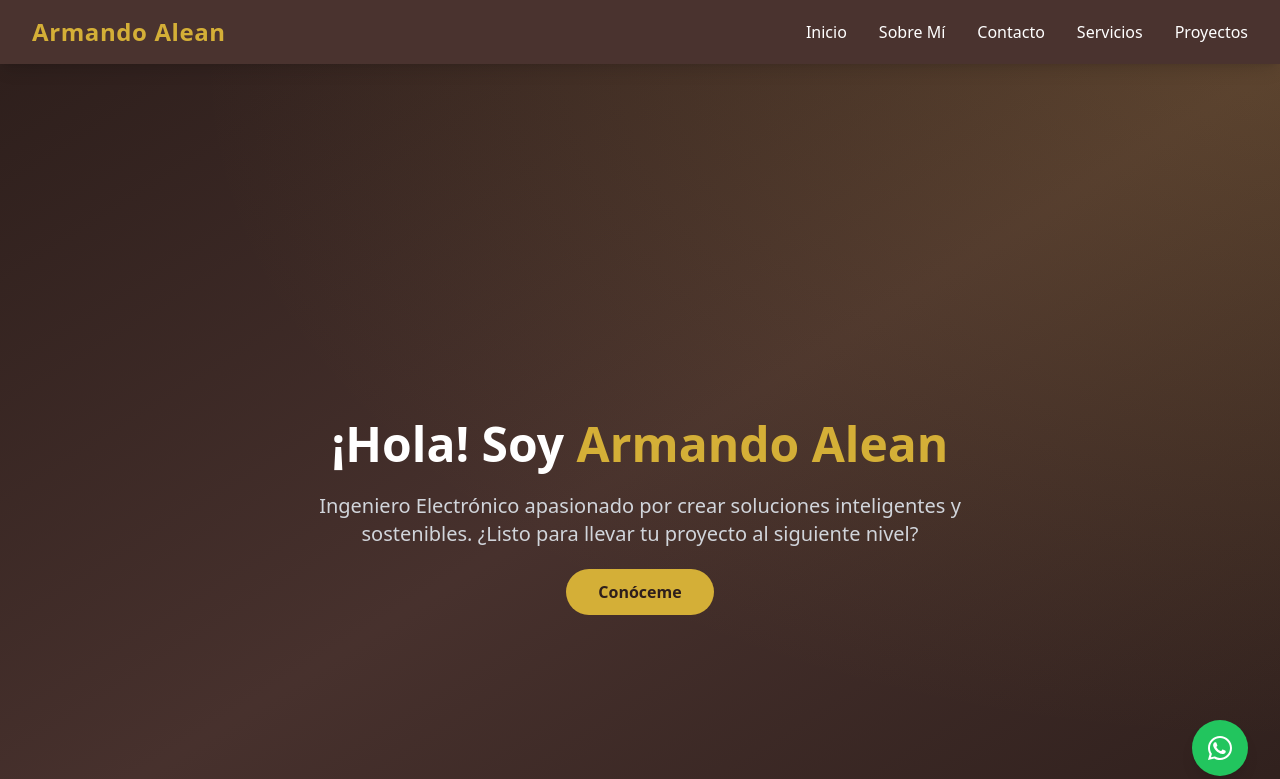
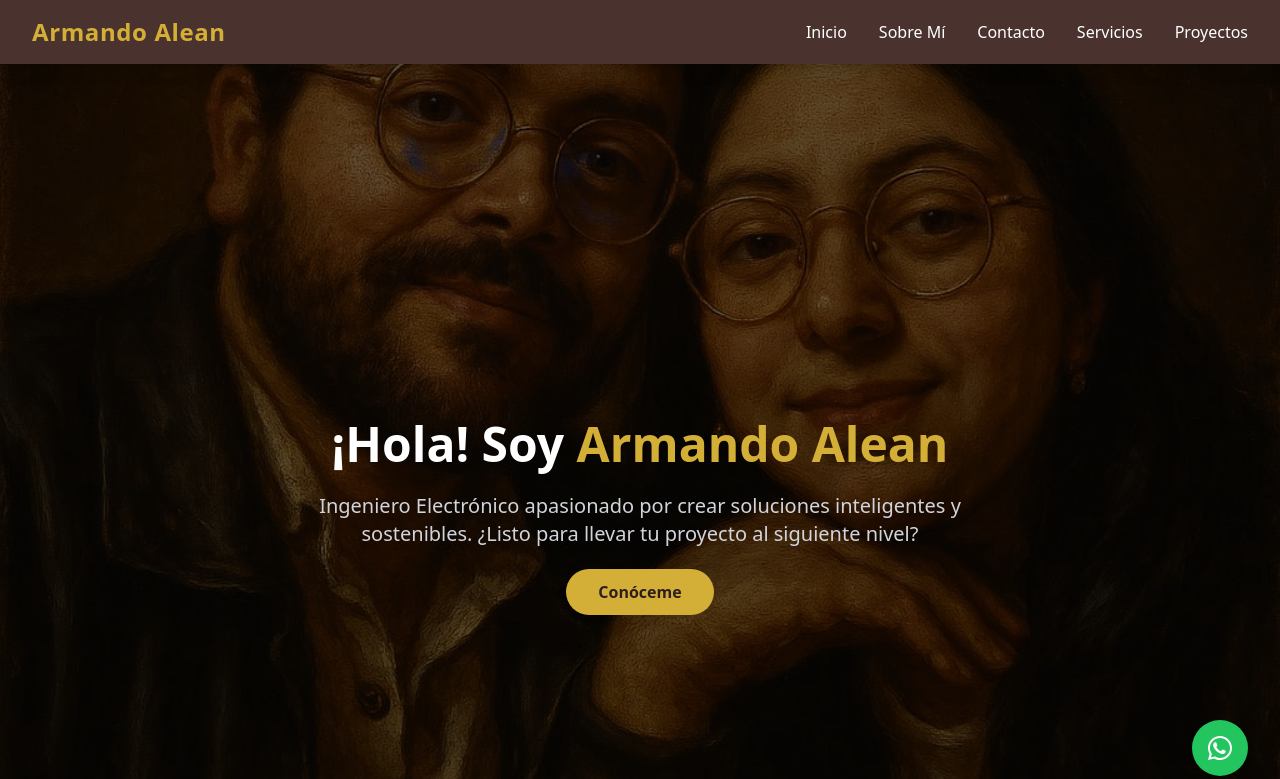
Before and after one commit to Ajaleang/portafolio-hv, a React (Vite) app: page / in a window 1280 px wide. Shown: the top 779 px of the page. Built offline with nearby package versions, Linux system fonts and the light colour scheme.

Commit message:
Update co fondo de la pagina

```diff
--- a/src/components/AboutMe.tsx
+++ b/src/components/AboutMe.tsx
@@ -1,10 +1,14 @@
 export default function AboutMe() {
+    const basePath = import.meta.env.BASE_URL;
+
     return (
       <section className="bg-cafe text-white py-20 px-6 md:px-20" id="about">
         <div className="max-w-6xl mx-auto flex flex-col md:flex-row items-center md:items-start gap-12">
-          <div className="w-48 h-48 md:w-64 md:h-64 rounded-xl shadow-2xl border-4 border-dorado bg-cafe-claro flex-shrink-0 flex items-center justify-center">
-            <span className="text-6xl md:text-7xl font-extrabold text-dorado select-none">AA</span>
-          </div>
+          <img
+            src={`${basePath}profile.jpg`}
+            alt="Armando Alean"
+            className="w-64 h-64 rounded-xl object-cover shadow-2xl border-4 border-dorado"
+          />
           <div>
             <h2 className="text-4xl font-bold mb-6 text-dorado">Sobre Mí</h2>
             <p className="text-lg leading-relaxed text-justify mb-4">
--- a/src/components/Hero.tsx
+++ b/src/components/Hero.tsx
@@ -1,13 +1,15 @@
 import { Link } from 'react-router-dom';
 
 const Hero = () => {
+  const basePath = import.meta.env.BASE_URL;
+
   return (
-    <section className="relative min-h-screen flex flex-col justify-center items-center text-center text-white px-4 pt-24 bg-cafe overflow-hidden">
-      {/* Fondo decorativo */}
-      <div className="absolute inset-0 bg-gradient-to-br from-cafe via-cafe-claro to-cafe opacity-90"></div>
-      <div className="absolute inset-0 bg-[radial-gradient(ellipse_at_top_right,_rgba(212,175,55,0.15),_transparent_60%)]"></div>
+    <section
+      className="relative min-h-screen flex flex-col justify-center items-center text-center text-white px-4 pt-24 bg-cover bg-center"
+      style={{ backgroundImage: `url('${basePath}hero-bg.jpg')` }}
+    >
+      <div className="absolute inset-0 bg-black bg-opacity-60"></div>
 
-      {/* Contenido centrado */}
       <div className="relative z-10">
         <h1 className="text-4xl md:text-5xl font-extrabold mb-6">
           ¡Hola! Soy <span className="text-dorado">Armando Alean</span>
```
